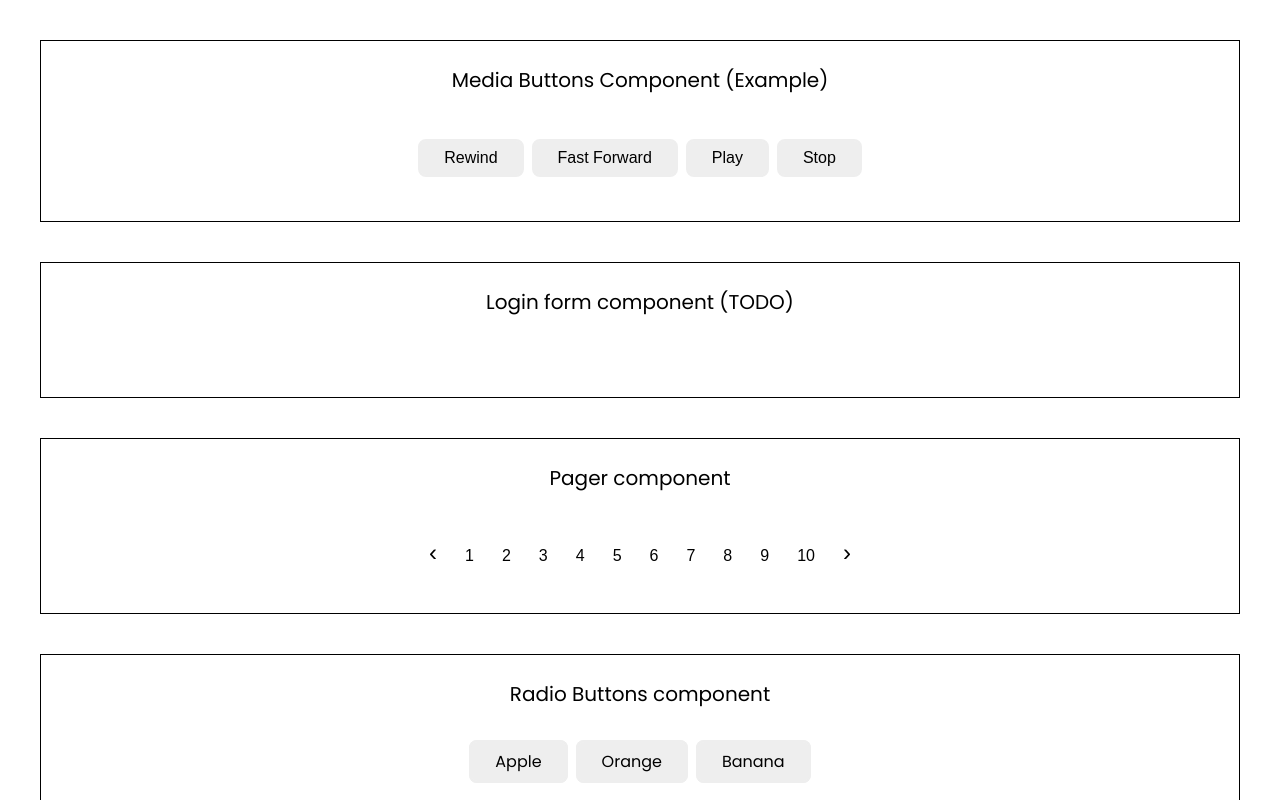
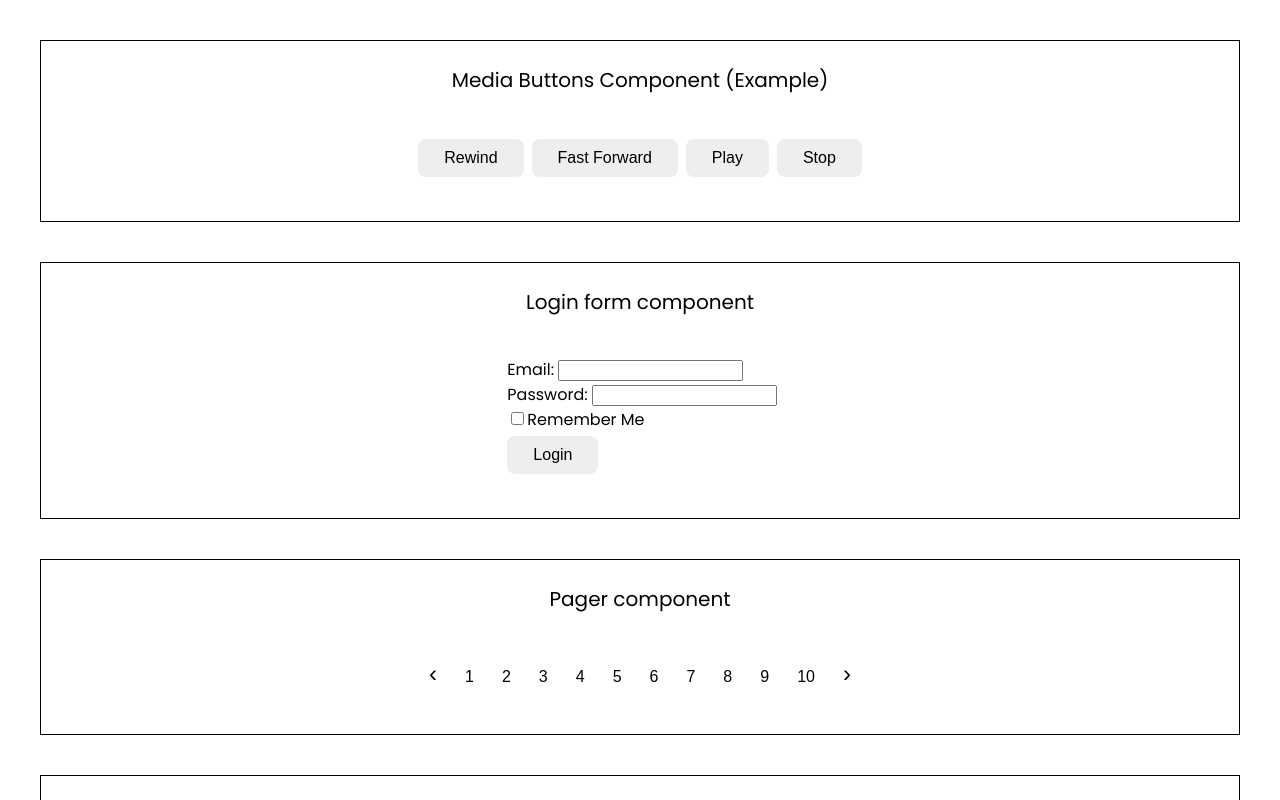
Before and after one commit to prof-tejera/homework-3-itsweebs, a React (Create React App) app: page / in a window 1280 px wide. Shown: the top 800 px of the page. Built offline with nearby package versions, Linux system fonts and the light colour scheme.

Commit message:
create login form component

```diff
--- a/src/App.js
+++ b/src/App.js
@@ -17,7 +17,7 @@ const App = () => {
       </div>
 
       <div className="App-component">
-        <header className="App-header">Login form component (TODO)</header>
+        <header className="App-header">Login form component</header>
         <div className="App-content">
           <LoginForm />
         </div>
--- a/src/LoginForm/LoginForm.css
+++ b/src/LoginForm/LoginForm.css
@@ -0,0 +1,27 @@
+#login {
+    cursor: pointer;
+    padding: 8px 24px;
+    background-color: #eeeeee;
+    color: #000000;
+    border: 2px solid #eeeeee;
+    border-radius: 8px;
+    font-size: 16px;
+    margin: 4px;
+    font-weight: 300;
+}
+#login:hover {
+    background-color: #e8e4ed;
+    color: #8746a8;
+    border-color: #e8e4ed;
+  }
+
+  button[type="submit"]:checked + label {
+    background-color: #8746a8;
+    color: #fff;
+    border-color: #8746a8;
+  }
+  #inputlabels {
+    background-color: #fff;
+    border:none;
+    padding: 0px;
+  }
--- a/src/LoginForm/LoginForm.js
+++ b/src/LoginForm/LoginForm.js
@@ -1,7 +1,70 @@
+import { useState } from "react";
 import "./LoginForm.css";
 
 const LoginForm = () => {
-  return null;
+  const [formInput, setFormInput] = useState({
+    email: "",
+    password: "",
+    rememberMe: false,
+  });
+
+  const handleInput = (event) => {
+    const { name, value, type, checked } = event.target;
+
+    setFormInput({
+      ...formInput,
+      [name]: type === "checkbox" ? checked : value,
+    });
+  };
+
+  const handleSubmit = (event) => {
+    event.preventDefault();
+    // form submits
+    console.log(formInput);
+  };
+
+  return (
+    <div>
+      <form onSubmit={handleSubmit}>
+        <div>
+          <label id="inputlabels">Email:</label>
+          <input
+            type="email"
+            id="email"
+            name="email"
+            value={formInput.email}
+            onChange={handleInput}
+            required
+          />
+        </div>
+        <div>
+          <label id="inputlabels">Password:</label>
+          <input
+            type="password"
+            id="password"
+            name="password"
+            value={formInput.password}
+            onChange={handleInput}
+            required
+          />
+        </div>
+        <div>
+          <label id="inputlabels">
+            <input
+              type="checkbox"
+              name="rememberMe"
+              checked={formInput.rememberMe}
+              onChange={handleInput}
+            />
+            Remember Me
+          </label>
+        </div>
+        <div>
+          <button id="login" type="submit">Login</button>
+        </div>
+      </form>
+    </div>
+  );
 };
 
 export default LoginForm;
--- a/src/RadioButtons/RadioButtons.js
+++ b/src/RadioButtons/RadioButtons.js
@@ -16,21 +16,21 @@ const RadioButtons = () => {
         checked={activeType === "Apple"}
         onChange={() => handleClick("Apple")}
       />
-      <label htmlFor="apple">Apple</label>
+      <label id="radiolabels" htmlFor="apple">Apple</label>
       <input
         type="radio"
         id="orange"
         checked={activeType === "Orange"}
         onChange={() => handleClick("Orange")}
       />
-      <label htmlFor="orange">Orange</label>
+      <label id="radiolabels" htmlFor="orange">Orange</label>
       <input
         type="radio"
         id="banana"
         checked={activeType === "Banana"}
         onChange={() => handleClick("Banana")}
       />
-      <label htmlFor="banana">Banana</label>
+      <label id="radiolabels" htmlFor="banana">Banana</label>
     </div>
   );
 };
```
